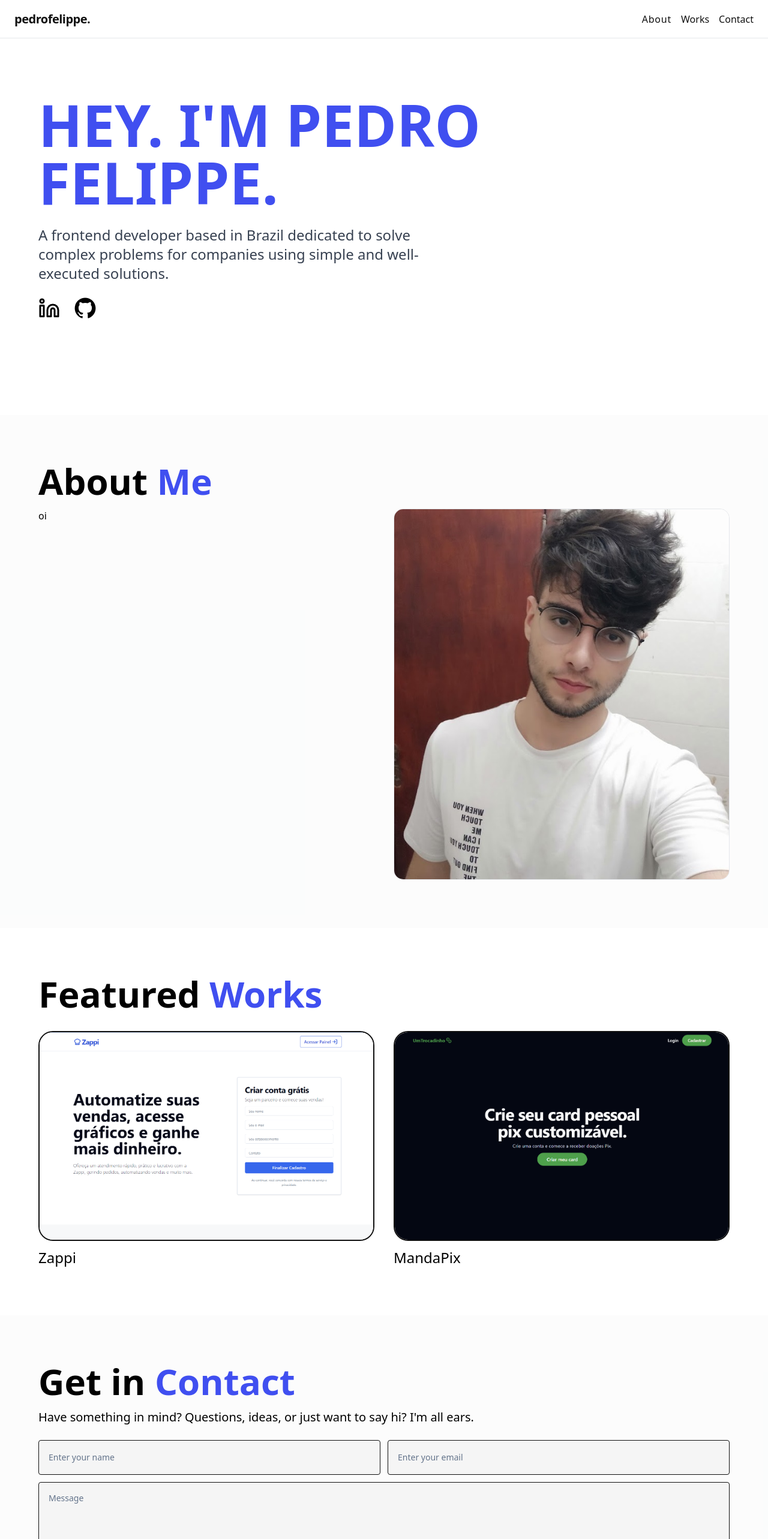
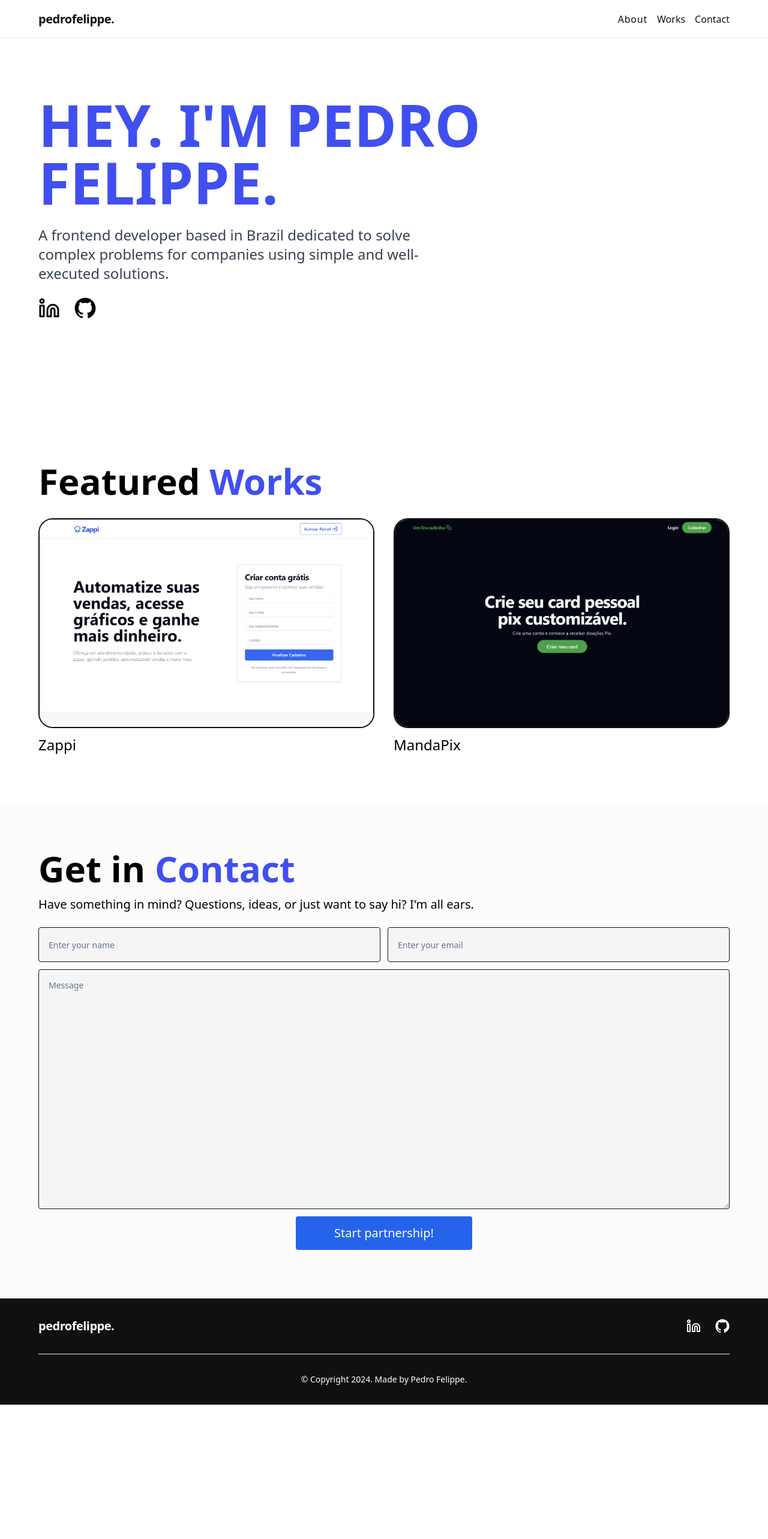
Before and after one commit to pefelippe/Portfolio, a Next.js app: page / in a window 1280 px wide. Shown: the top 2566 px of the page at 60% size. After the commit the page ends 2342 px from the top, so only its background shows below. Built offline with nearby package versions, Linux system fonts and the light colour scheme.

Commit message:
removing about for now

```diff
--- a/pages/index.tsx
+++ b/pages/index.tsx
@@ -13,16 +13,13 @@ import ProjectContent from "../src/content/ProjectContent";
 export default function Home() {
   return (
     <motion.div className="w-full flex max-lg:flex-col">
-      {/* <motion.div className="max-w-lg w-full max-lg:hidden ">
-        <SideCard />
-      </motion.div> */}
       <motion.div className="w-full flex flex-col  relative">
         <section className="section ">
           <Hero />
         </section>
-        <section className="section bg-gray-100/30">
+        {/* <section className="section bg-gray-100/30">
           <About />
-        </section>
+        </section> */}
         <section className="section">
           <ProjectContent />
         </section>
--- a/src/components/layout/Footer.tsx
+++ b/src/components/layout/Footer.tsx
@@ -13,7 +13,7 @@ function Footer() {
       className=" w-full font-light items-start mx-auto bg-[#101010] border-t dark:bg-white dark:text-[#101010]
        text-white  flex-col h-fit  text-md  justify-start px-6  flex "
     >
-      <div className="mx-auto flex  w-full flex-col py-8 gap-8">
+      <div className="mx-auto flex  w-full flex-col py-8 gap-8 max-w-6xl">
         <div className="flex items-center justify-between ">
           <Logo />
 
--- a/src/components/layout/Header.tsx
+++ b/src/components/layout/Header.tsx
@@ -31,7 +31,7 @@ const Header = () => {
         initial={{ opacity: 0, y: -25 }}
         animate={{ opacity: 1, y: 0 }}
         transition={{ duration: 0.5, delay: 0.5 }}
-        className="flex w-full mx-auto items-center justify-betweenrrrrrr "
+        className="flex w-full mx-auto items-center justify-between max-w-6xl"
       >
         <Logo />
         <motion.div className="flex w-full space-x-4 justify-end  items-center  max-sm:hidden">
```
